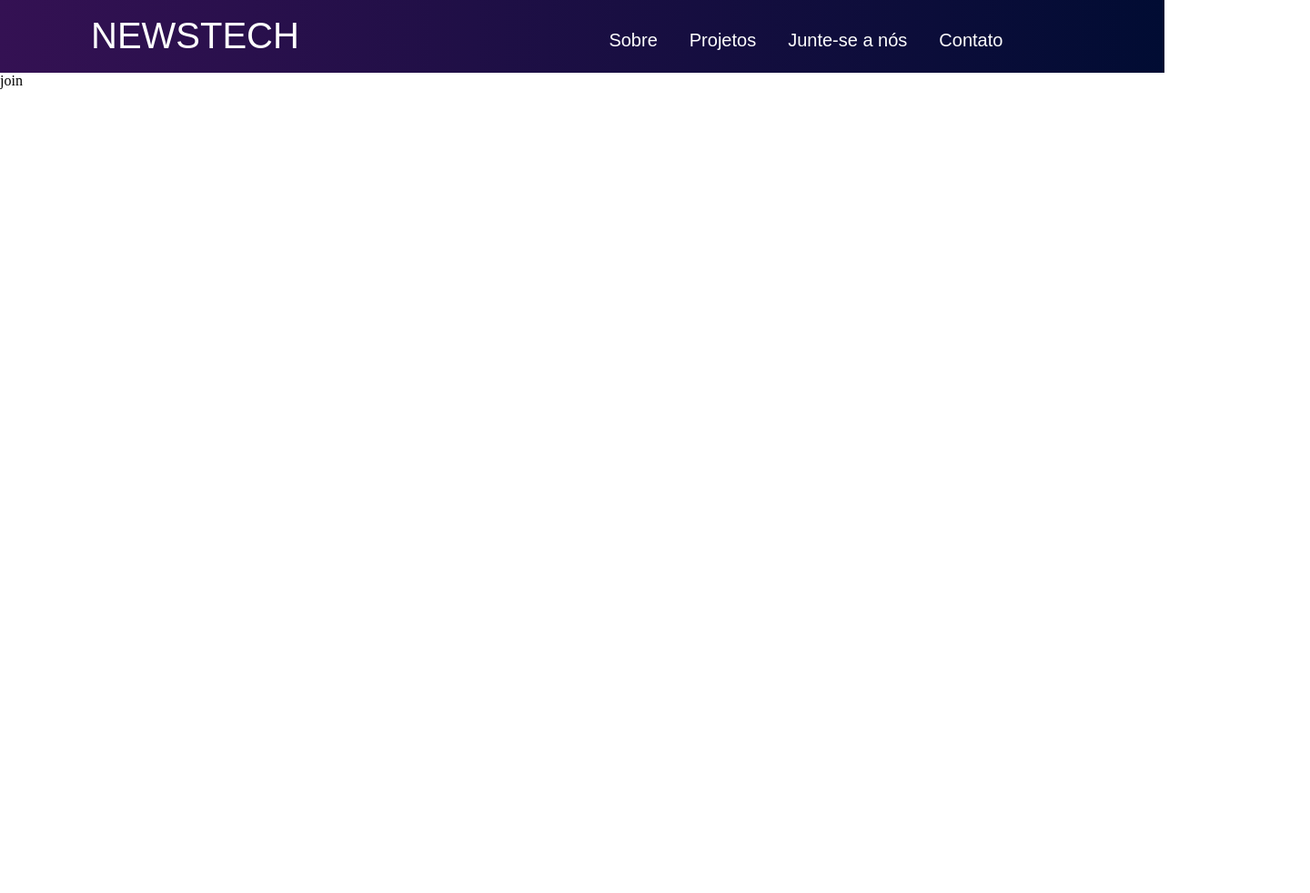
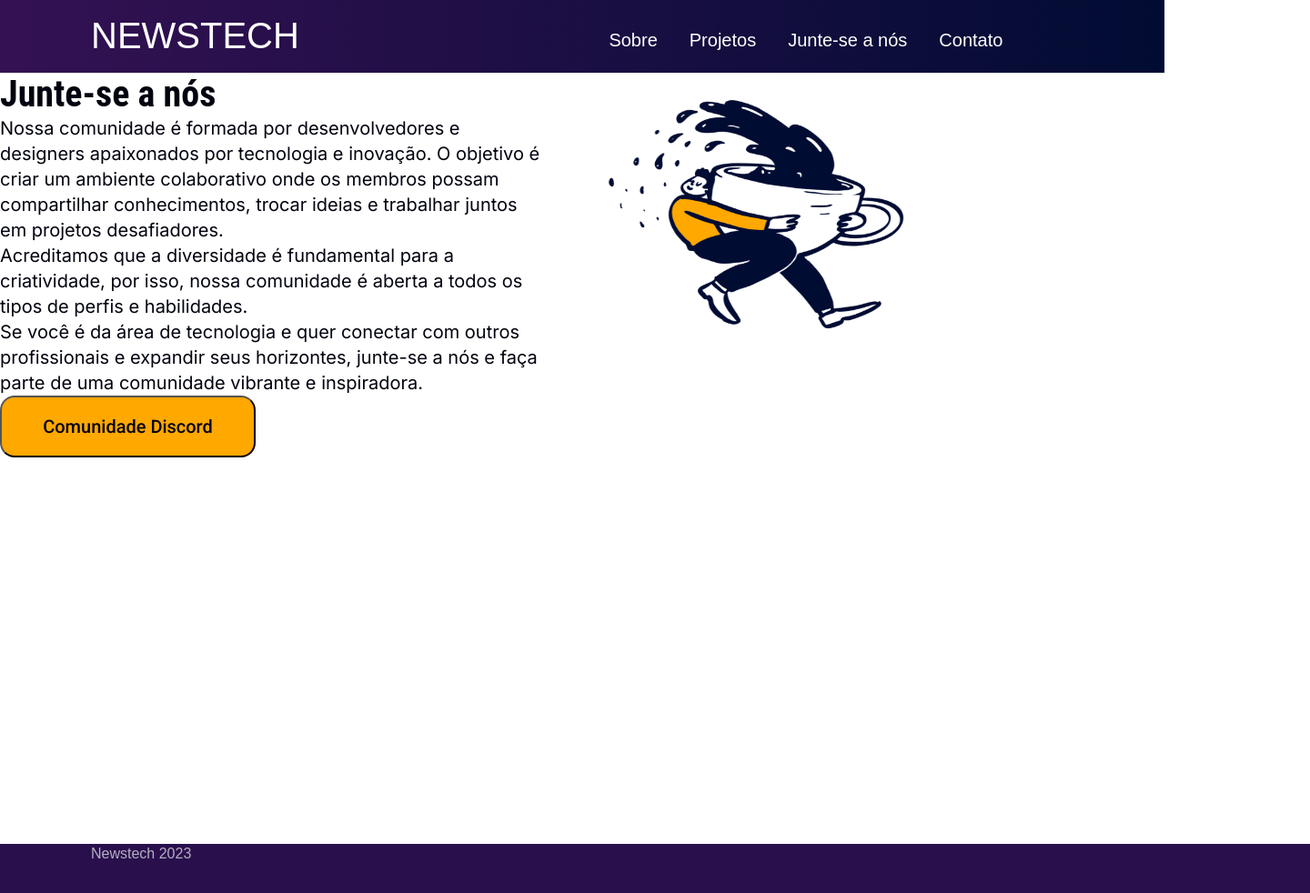
Before and after one commit to deniseschirmer/newstech, a React (Vite) app: page /join in a window 1280 px wide. Shown: the top 982 px of the page at 91% size, 1440 px wide, since content can reach past the window. Before the commit the page ends 800 px from the top, so only its background shows below. Built offline with nearby package versions, Linux system fonts and the light colour scheme; a web font is replaced by a local one.

Commit message:
added footer/join/projeto

```diff
--- /dev/null
+++ b/src/components/Footer/Footer.jsx
@@ -0,0 +1,15 @@
+import "./footer.css";
+
+const Footer = () => {
+  return (
+    <footer className="footer-container">
+      <h4 className="footer-logo">Newstech 2023</h4>
+      <a href=""></a>
+      <a href=""></a>
+      <a href=""></a>
+      <a href=""></a>
+    </footer>
+  );
+};
+
+export default Footer;
--- /dev/null
+++ b/src/components/Footer/footer.css
@@ -0,0 +1,21 @@
+.footer-container {
+  width: 1440px;
+  height: 60px;
+  padding: 0 100px;
+  left: 0px;
+  top: 4366px;
+  background: #29104d;
+}
+
+.footer-logo {
+  width: 112px;
+  height: 21px;
+  top: 4387px;
+  font-family: var(--secondFont);
+  font-style: normal;
+  font-weight: 400;
+  font-size: 16px;
+  line-height: 132.52%;
+  color: #f2f2f2;
+  opacity: 0.7;
+}
--- a/src/components/Hero/hero.css
+++ b/src/components/Hero/hero.css
@@ -6,18 +6,19 @@
     rgba(52, 17, 83, 1) 0%,
     rgba(1, 12, 51, 1) 100%
   );
-  height: 938px;
+  height: 600px;
 }
 .hero-box {
-  flex: 1;
+  /* flex: 1; */
   /* margin-left: 99px; */
-  width: 610px;
-  height: 187px;
+  /* width: 610px;
+  height: 187px; */
 }
 .hero-box_image {
   margin-top: -120px;
 }
 .hero-img {
+  float: left;
   width: 500px;
   height: 600px;
 }
@@ -31,7 +32,7 @@
 .hero-main_title {
   font-family: var(--secondFont);
   font-weight: 500;
-  font-size: 70px;
+  font-size: 65px;
   line-height: 90px;
   color: var(--mainColorLight);
 }
@@ -43,3 +44,21 @@
   color: var(--mainColorLight);
   margin-top: 20px;
 }
+
+.hero-btn {
+  background-color: #ffa800;
+  padding: 20px 35px;
+  border-radius: 16px;
+  margin-top: 24px;
+  width: 281px;
+  height: 68px;
+  cursor: pointer;
+}
+
+.hero-btn p {
+  line-height: 28px;
+  font-family: var(--secondFont);
+  font-weight: 400;
+  align-items: center;
+  font-size: 20px;
+}
--- a/src/components/Projetos/Projetos.css
+++ b/src/components/Projetos/Projetos.css
@@ -0,0 +1,80 @@
+.projeto-container {
+  /*width: 1440px;*/
+  height: 1540px;
+  padding: 100px;
+  background: linear-gradient(
+    90deg,
+    rgba(52, 17, 83, 1) 0%,
+    rgba(1, 12, 51, 1) 100%
+  );
+}
+
+.projeto-title {
+  margin-bottom: 40px;
+  font-family: var(--secondFont);
+  font-style: normal;
+  font-weight: 700;
+  font-size: 40px;
+  line-height: 47px;
+  color: #f2f2f2;
+}
+
+.projeto-paragraph {
+  margin-top: 40px;
+  margin-bottom: 91px;
+  font-family: var(--secondFont);
+  font-style: normal;
+  font-weight: 400;
+  font-size: 20px;
+  line-height: 28px;
+  color: #f2f2f2;
+}
+
+.projeto-row {
+  display: flex;
+  flex-wrap: wrap;
+  margin: -10px;
+}
+
+.projeto-col {
+  flex-basis: 33.33%;
+  padding: 10px;
+  box-sizing: border-box;
+}
+
+.projeto-card {
+  width: 386px;
+  height: 550px;
+
+  background: #f2f2f2;
+  border: 1px solid #000000;
+  border-radius: 16px;
+}
+
+.projeto-card_imagem {
+  width: 386px;
+  height: 430px;
+  background: url(.jpg);
+  border: 1px solid #000000;
+  border-radius: 16px 16px 0px 0px;
+}
+
+.projeto-card_title {
+  margin-left: 18px;
+  font-family: var(--secondFont);
+  font-style: normal;
+  font-weight: 400;
+  font-size: 24px;
+  line-height: 28px;
+  color: #01030f;
+}
+
+.projeto-card_paragraph {
+  margin-left: 18px;
+  font-family: var(--secondFont);
+  font-style: normal;
+  font-weight: 400;
+  font-size: 16px;
+  line-height: 28px;
+  color: #01030f;
+}
--- a/src/components/Projetos/Projetos.jsx
+++ b/src/components/Projetos/Projetos.jsx
@@ -0,0 +1,85 @@
+import "./projetos.css";
+import card from "../../assets/card.png";
+
+const Projetos = () => {
+  return (
+    <section className="projeto-container">
+      <h1 className="projeto-title">Projetos</h1>
+      <p className="projeto-paragrafo">
+        Descubra como nosso projetos digitais podem ajudá-lo a alcançar seus
+        objetivo de negócios online.
+      </p>
+
+      <div className="projeto-row">
+        <div className="projeto-col">
+          <div className="projeto-card">
+            <img
+              className="projeto-card_imagem"
+              src={card}
+              alt="Imagem do computador"
+            />
+            <h2>Nome do Site / Projeto</h2>
+            <p>Visite a página</p>
+          </div>
+        </div>
+        <div className="projeto-col">
+          <div className="projeto-card">
+            <img
+              className="projeto-card_imagem"
+              src={card}
+              alt="Imagem do computador"
+            />
+            <h2>Nome do Site / Projeto</h2>
+            <p>Visite a página</p>
+          </div>
+        </div>
+        <div className="projeto-col">
+          <div className="projeto-card">
+            <img
+              className="projeto-card_imagem"
+              src={card}
+              alt="Imagem do computador"
+            />
+            <h2>Nome do Site / Projeto</h2>
+            <p>Visite a página</p>
+          </div>
+        </div>
+        <div className="projeto-col">
+          <div className="projeto-card">
+            <img
+              className="projeto-card_imagem"
+              src={card}
+              alt="Imagem do computador"
+            />
+            <h2>Nome do Site / Projeto</h2>
+            <p>Visite a página</p>
+          </div>
+        </div>
+        <div className="projeto-col">
+          <div className="projeto-card">
+            <img
+              className="projeto-card_imagem"
+              src={card}
+              alt="Imagem do computador"
+            />
+            <h2>Nome do Site / Projeto</h2>
+            <p>Visite a página</p>
+          </div>
+        </div>
+        <div className="projeto-col">
+          <div className="projeto-card">
+            <img
+              className="projeto-card_imagem"
+              src={card}
+              alt="Imagem do computador"
+            />
+            <h2>Nome do Site / Projeto</h2>
+            <p>Visite a página</p>
+          </div>
+        </div>
+      </div>
+    </section>
+  );
+};
+
+export default Projetos;
--- a/src/components/Sobre/Sobre.jsx
+++ b/src/components/Sobre/Sobre.jsx
@@ -3,16 +3,16 @@ import "./sobre.css";
 
 export const Sobre = () => {
   return (
-    <section>
-      <div>
-        <h1>Sobre</h1>
-        <p>
+    <section className="sobre-container">
+      <div className="sobre-box">
+        <h1 className="sobre-title">Sobre</h1>
+        <p className="sobre-paragrafo">
           Na Newstech oferecemos serviços especializados de desenvolvimento de
           websites voltados para empreendedores. Sabemos o quão crucial é ter
           uma presença online impactante nos dias de hoje, e estamos aqui para
           ajudar você a alcançar seus objetivos.
         </p>
-        <p>
+        <p className="sobre-paragrafo">
           Pensamos fora da caixa, nossa equipe de talentosos desenvolvedores
           está pronta para criar websites sob medida, que reflitam a essência do
           seu negócio e atendam às suas necessidades específicas. Combinamos
@@ -20,7 +20,9 @@ export const Sobre = () => {
           para entregar uma experiência online excepcional para seus clientes.
         </p>
       </div>
-      <img src={menbox} alt="Homem em uma caixa" />
+      <div className="sobre-box_imagem">
+        <img src={menbox} alt="Homem em uma caixa" />
+      </div>
     </section>
   );
 };
--- a/src/components/Sobre/sobre.css
+++ b/src/components/Sobre/sobre.css
@@ -0,0 +1,59 @@
+.sobre-container {
+  display: flex;
+  /*width: 1440px;*/
+  height: 642px;
+}
+
+.sobre-box {
+  flex: 1;
+  padding: 0 100px;
+  margin-top: 87px;
+  margin-bottom: 80px;
+}
+
+.sobre-title {
+  font-family: var(--secondFont);
+  font-weight: 700;
+  font-size: 40px;
+  line-height: 47px;
+  font-style: normal;
+  color: #01030f;
+}
+.sobre-paragrafo-1 {
+  margin-top: 39px;
+  font-family: (var(--secondFont));
+  font-style: normal;
+  font-weight: 400px;
+  font-size: 20px;
+  line-height: 28px;
+  width: 545px;
+}
+
+.sobre-paragrafo-2 {
+  margin-top: 39px;
+  font-family: (var(--secondFont));
+  font-style: normal;
+  font-weight: 400px;
+  font-size: 20px;
+  line-height: 28px;
+  width: 545px;
+  margin-top: 15px;
+}
+
+.sobre-box_imagem {
+  width: 565px;
+  height: 430px;
+  left: 1335px;
+  top: 1162px;
+  margin: 144px 105px 770px 68px;
+}
+
+.sobre-box_imagem {
+  flex: 1;
+  text-align: center;
+}
+
+.responsive-image {
+  max-width: 100%;
+  height: auto;
+}
--- a/src/pages/home.jsx
+++ b/src/pages/home.jsx
@@ -1,11 +1,15 @@
 import Hero from "../components/Hero/Hero";
 import { Sobre } from "../components/Sobre/Sobre";
+import Footer from "../components/Footer/Footer";
+import Projetos from "../components/Projetos/Projetos";
 
 const Home = () => {
   return (
     <>
       <Hero />
       <Sobre />
+      <Projetos />
+      <Footer />
     </>
   );
 };
--- /dev/null
+++ b/src/pages/join.css
@@ -0,0 +1,58 @@
+.Join-container {
+  display: flex;
+  width: 1439px;
+  height: 848px;
+}
+
+.Join-box {
+  width: 603px;
+  height: 364px;
+}
+
+.Join-title {
+  font-family: "Roboto Condensed";
+  font-style: normal;
+  font-weight: 700;
+  font-size: 40px;
+  line-height: 47px;
+  color: #01030f;
+}
+
+.Join-paragraph {
+  font-family: "Inter";
+  font-style: normal;
+  font-weight: 400;
+  font-size: 20px;
+  line-height: 28px;
+  color: #01030f;
+}
+
+.Join-responsive-image {
+  width: 486.56px;
+  height: 364.92px;
+  /* background: url(CoffeeDoddle(1).png); */
+  transform: rotate(0.75deg);
+}
+
+.Join-btn {
+  display: flex;
+  flex-direction: row;
+  justify-content: center;
+  align-items: center;
+  padding: 20px 35px;
+  gap: 10px;
+  width: 281px;
+  height: 68px;
+  background: #ffa800;
+  border-radius: 16px;
+}
+
+.Join-btn p {
+  font-family: "Roboto";
+  font-style: normal;
+  font-weight: 500;
+  font-size: 20px;
+  line-height: 28px;
+  text-align: center;
+  color: #01030f;
+}
--- a/src/pages/join.jsx
+++ b/src/pages/join.jsx
@@ -1,11 +1,45 @@
-import React from "react";
+import Footer from "../components/Footer/Footer";
 import Navbar from "../components/NavBar/Navbar";
+import CoffeeDoddle from "../assets/CoffeeDoddle .png";
+import "./join.css";
 
 const Join = () => {
   return (
     <div>
       <Navbar />
-      join
+      <section className="Join-container">
+        <div className="Join-box">
+          <h1 className="Join-title">Junte-se a nós</h1>
+          <p className="Join-paragraph">
+            Nossa comunidade é formada por desenvolvedores e designers
+            apaixonados por tecnologia e inovação. O objetivo é criar um
+            ambiente colaborativo onde os membros possam compartilhar
+            conhecimentos, trocar ideias e trabalhar juntos em projetos
+            desafiadores.
+          </p>
+          <p className="Join-paragraph">
+            Acreditamos que a diversidade é fundamental para a criatividade, por
+            isso, nossa comunidade é aberta a todos os tipos de perfis e
+            habilidades.
+          </p>
+          <p className="Join-paragraph">
+            Se você é da área de tecnologia e quer conectar com outros
+            profissionais e expandir seus horizontes, junte-se a nós e faça
+            parte de uma comunidade vibrante e inspiradora.
+          </p>
+          <button className="Join-btn">
+            <p>Comunidade Discord</p>
+          </button>
+        </div>
+        <div className="Join-box_image">
+          <img
+            className="Join-responsive-image"
+            src={CoffeeDoddle}
+            alt="Homem carregando uma xícara de café"
+          />
+        </div>
+      </section>
+      <Footer />
     </div>
   );
 };
```
Also changed, not shown: src/assets/CoffeeDoddle .png (added), src/assets/card.png (added).
